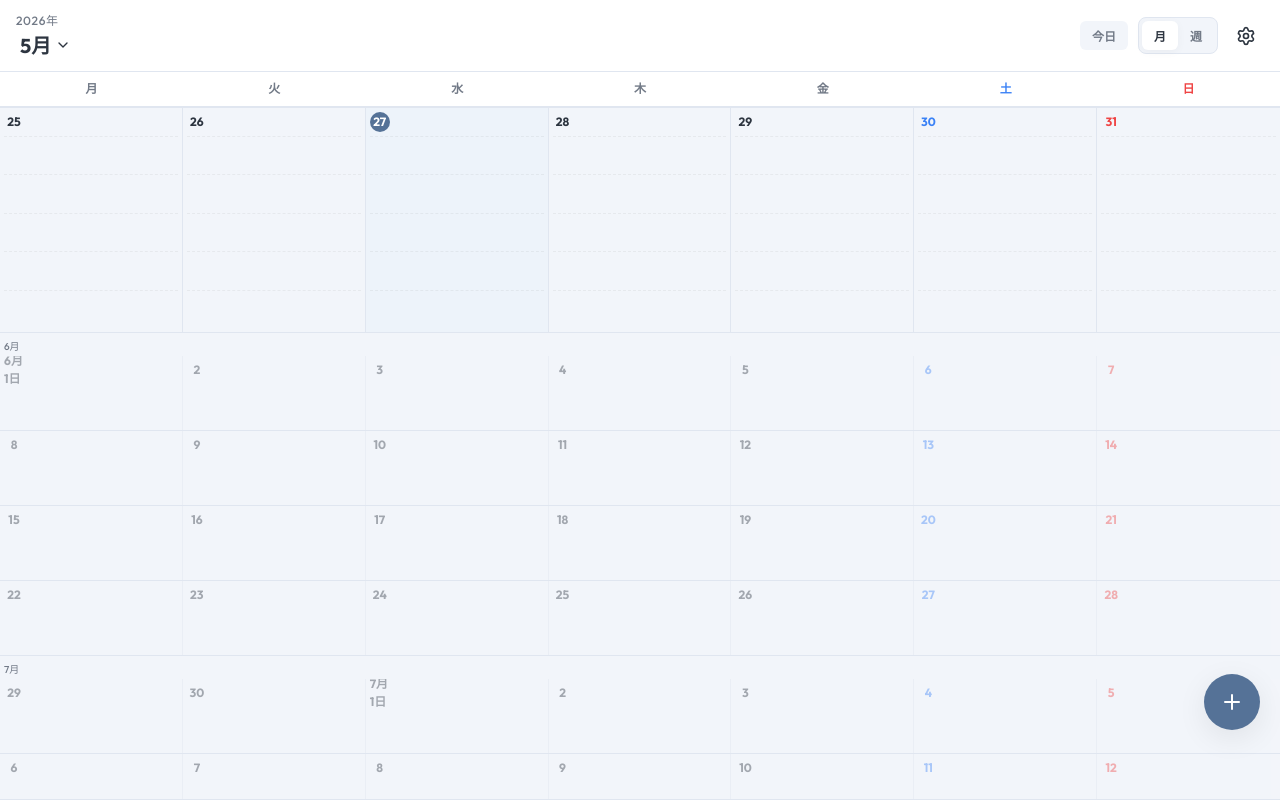
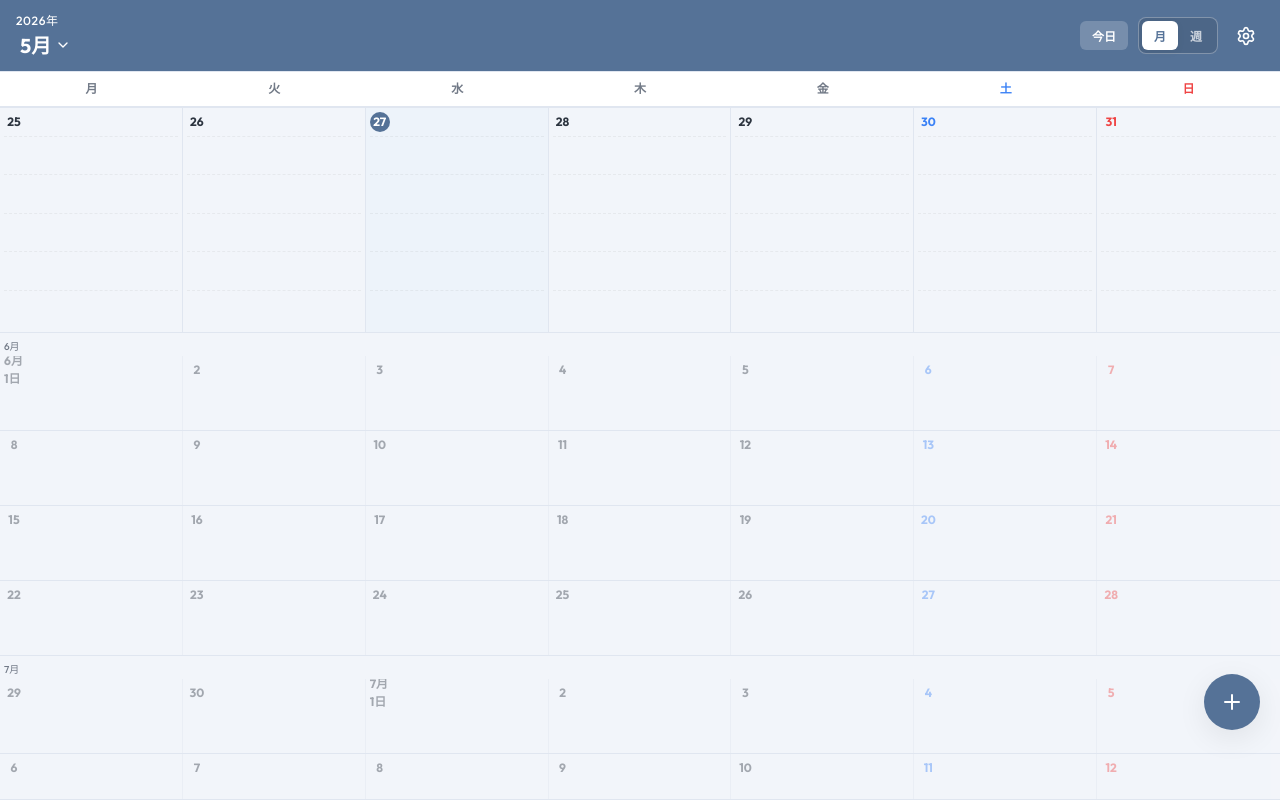
Before and after one commit to itokenlaw-rgb/FocusWeeks, a React (Vite) app: page / in a window 1280 px wide. Built offline with nearby package versions, Linux system fonts and the light colour scheme.

Commit message:
feat: 設定背景

```diff
--- a/src/App.tsx
+++ b/src/App.tsx
@@ -489,12 +489,12 @@ return (
           </div>
         </div>
 
-        {/* 【ここを修正】検索を削除し、「今日」・「月週切り替え」・「設定」の順に配置 */}
+{/* 【修正】検索を削除し、「今日」・「月週切り替え」・「設定」の順に配置 */}
         <div className="header-right">
-          {/* 今日ボタン */}
+          {/* 今日ボタン (背景を少し透過した白にして文字を反転) */}
           <button
             className="switch-btn"
-            style={{ backgroundColor: 'var(--bg-primary)', padding: '6px 12px' }}
+            style={{ backgroundColor: 'rgba(255, 255, 255, 0.2)', color: 'var(--bg-card)', padding: '6px 12px' }}
             onClick={() => {
               const today = new Date();
               const todayStr = getFormattedDateString(today);
@@ -518,16 +518,18 @@ return (
             今日
           </button>
 
-          {/* 月週の切り替えスイッチ */}
-          <div className="view-switch">
+          {/* 月週の切り替えスイッチ (外枠を少し明るく調整) */}
+          <div className="view-switch" style={{ borderColor: 'rgba(255, 255, 255, 0.3)', backgroundColor: 'rgba(0, 0, 0, 0.1)' }}>
             <button
               className={`switch-btn ${view === 'month' ? 'active' : ''}`}
+              style={{ color: view === 'month' ? 'var(--accent-color)' : 'rgba(255, 255, 255, 0.7)' }}
               onClick={() => setView('month')}
             >
               月
             </button>
             <button
               className={`switch-btn ${view === 'week' ? 'active' : ''}`}
+              style={{ color: view === 'week' ? 'var(--accent-color)' : 'rgba(255, 255, 255, 0.7)' }}
               onClick={() => setView('week')}
             >
               週
--- a/src/index.css
+++ b/src/index.css
@@ -108,9 +108,17 @@ body.theme-green {
   align-items: center;
   padding: 12px 16px;
   border-bottom: 1px solid var(--border-color);
-  background-color: var(--bg-card);
+  background-color: var(--accent-color); /* ← ボトムと同じ背景色に変更 */
+  color: var(--bg-card);                  /* ← 全体の文字色を白に変更 */
   z-index: 10;
 }
+/* ヘッダー内の年・月・アイコンボタンの色も白ベースに追従させます */
+.app-header .header-year,
+.app-header .header-month,
+.app-header .icon-btn {
+  color: var(--bg-card) !important;
+}
+
 .header-left { display: flex; align-items: center; gap: 12px; }
 .header-title-container { display: flex; flex-direction: column; position: relative; }
 .header-year { font-size: var(--text-xs); color: var(--text-secondary); font-weight: 500; text-transform: uppercase; letter-spacing: 0.05em; }
```
